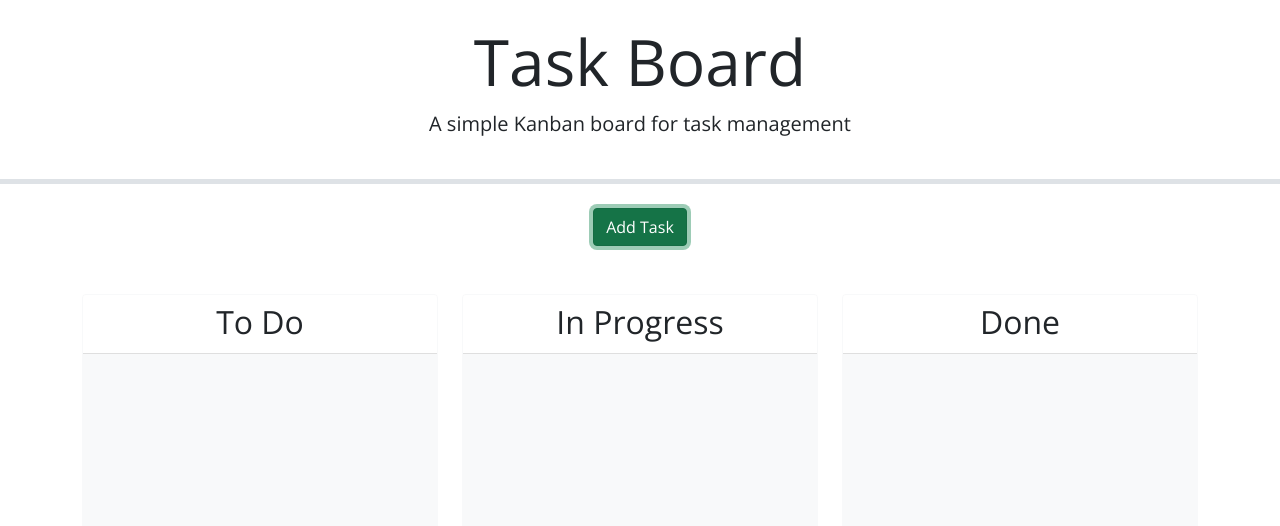
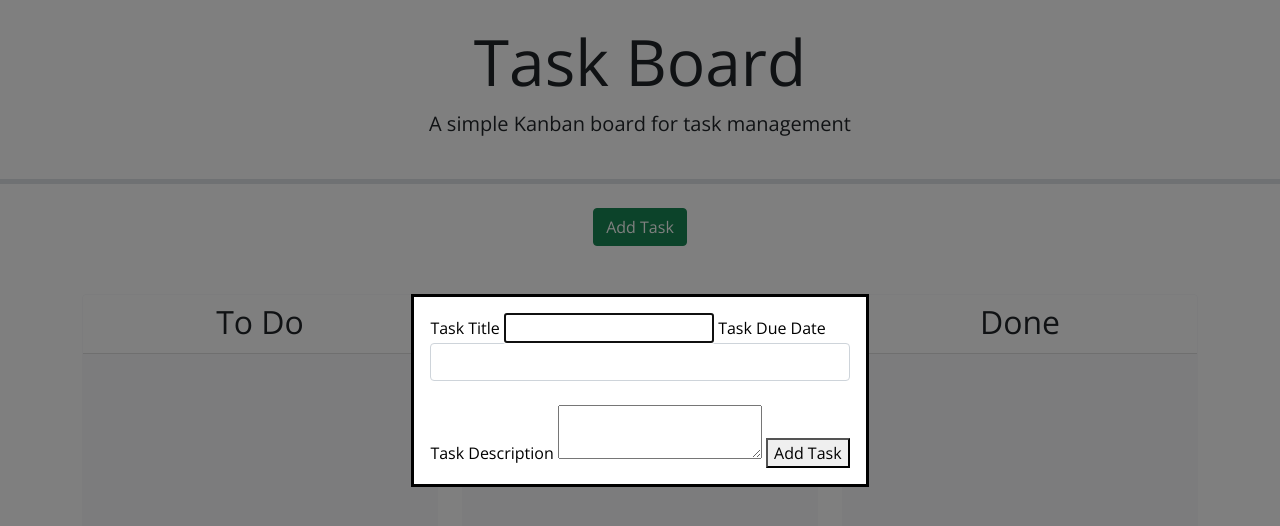
Before and after one commit to tmcdaniel94/taskboard5, a plain HTML site: page index.html in a window 1280 px wide. Both pictures are taken after a click on the button "Add Task". Drawn offline with nearby package versions, Linux system fonts and the light colour scheme.

Commit message:
edited html to create dialog box and js to create event listener when clicked

```diff
--- a/assets/css/style.css
+++ b/assets/css/style.css
@@ -1,3 +1,7 @@
+#formModal {
+  z-index: 2000;
+}
+
 body {
   font-family: 'Open Sans', sans-serif;
   font-size: 16px;
--- a/assets/js/script.js
+++ b/assets/js/script.js
@@ -1,14 +1,31 @@
 // Retrieve tasks and nextId from localStorage
-let taskList = JSON.parse(localStorage.getItem("tasks"));
-let nextId = JSON.parse(localStorage.getItem("nextId"));
+let taskList = JSON.parse(localStorage.getItem("tasks")) || [];
+let nextId = JSON.parse(localStorage.getItem("nextId")) || 1;
+const addTaskBtn = $("#addTaskBtn");
+const openDialog = $('#formModal');
+
+addTaskBtn.on('click', function (event){
+    event.preventDefault();
+    // .modal('show'); allows the dialog box to be interactive
+    openDialog.modal('show');
+});
+
 
 // Todo: create a function to generate a unique task id
 function generateTaskId() {
+    // Increment nextId for the new task
+    const newId = nextId;
+    // Update nextId for the next task
+    nextId++;
+    // Save the updated nextId back to localStorage
+    localStorage.setItem('nextId', JSON.stringify(nextId));
 
+    return newId;
 }
 
 // Todo: create a function to create a task card
 function createTaskCard(task) {
+
 
 }
 
@@ -35,4 +52,13 @@ function handleDrop(event, ui) {
 // Todo: when the page loads, render the task list, add event listeners, make lanes droppable, and make the due date field a date picker
 $(document).ready(function () {
 
+    // Datepicker
+    $('#datepicker').datepicker({
+        changeMonth: true,
+        changeYear: true,
+      });
 });
+
+
+
+// taskList.attr = ('id', )
--- a/index.html
+++ b/index.html
@@ -22,9 +22,34 @@
   </header>
   <div class="container">
     <div class="text-center mb-5">
-      <button class="btn btn-success" data-bs-toggle="modal" data-bs-target="#formModal">Add Task</button>
+      <button id="addTaskBtn" class="btn btn-success" data-bs-toggle="modal" data-bs-target="#formModal">Add Task</button>
     </div>
     <!-- Todo: Create a modal with a form to add tasks -->
+
+    <!-- Create modal dialog box when "Add Task" is clicked -->
+    <div>
+      <dialog id="formModal">
+      <form method="dialog">
+          <label for="taskTitle">Task Title</label>
+          <input type="text" id="taskTitle">
+          <label for="taskDate">Task Due Date</label>
+          <!-- insert calender -->
+           <div id="taskDate">
+            <input
+                  type="text"
+                  class="form-control"
+                  id="datepicker"
+                  autocomplete="off"
+            />
+           </div>
+          <br>
+          <label for="taskDesc" >Task Description</label>
+          <textarea id="taskDesc"></textarea>
+          <button type="submit">Add Task</button>
+      </form>
+      </dialog>
+    </div>
+
     <div class="row swim-lanes text-center justify-content-between">
       <div class="col-12 col-lg-4 d-flex">
         <div id="to-do" class="card border-light mb-3 lane flex-grow-1">
```
Also changed, not shown: 2 other files.
